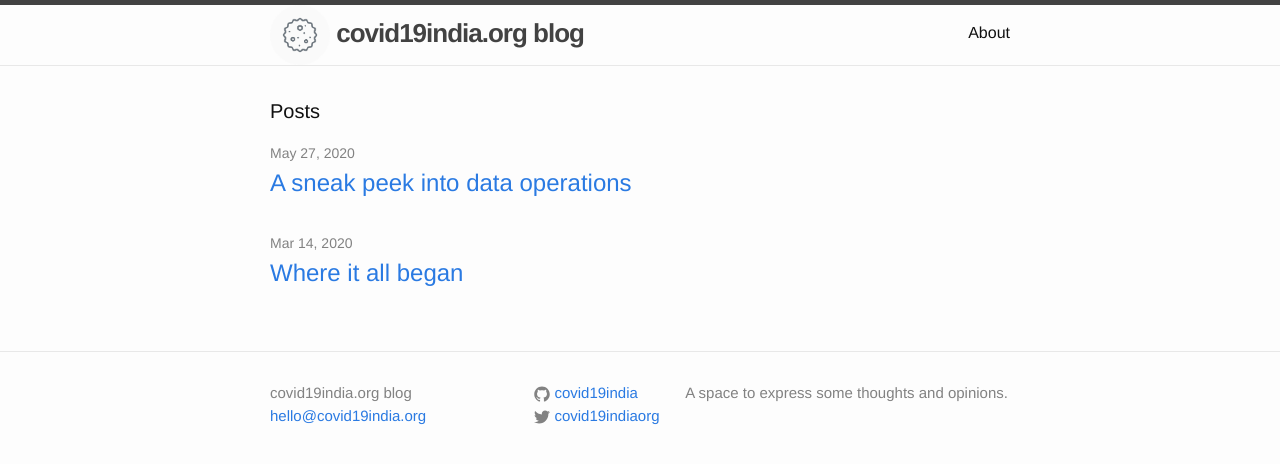
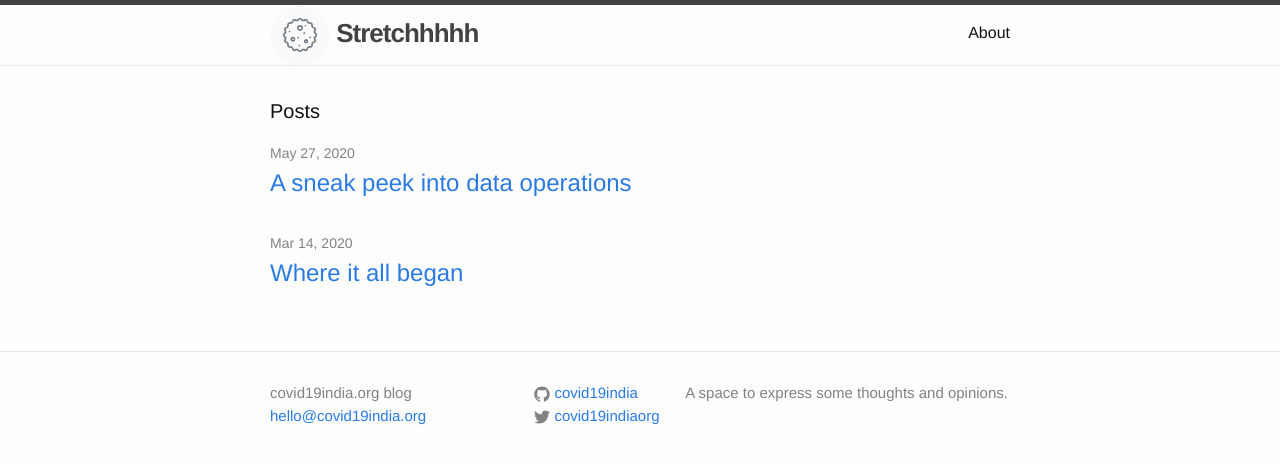
Before and after one commit to covid19india/blog, a Jekyll site: the page built from index.html, in a window 1280 px wide. Shown: the top 464 px of the page. Built offline with Jekyll 4.4.1, drawn with Linux system fonts in a browser that asks for light colours.

Commit message:
Stretchhhhh

```diff
--- a/_includes/header.html
+++ b/_includes/header.html
@@ -4,7 +4,7 @@
 
     <a class="site-title" href="{{ site.baseurl }}/">
       <img style='height: 60px; width: 60px;' alt="logo img" src="/assets/images/icon.png">
-      <strong>{{ site.title }}</strong>
+      <strong>Stretchhhhh</strong>
     </a>
 
     <nav class="site-nav">
```
